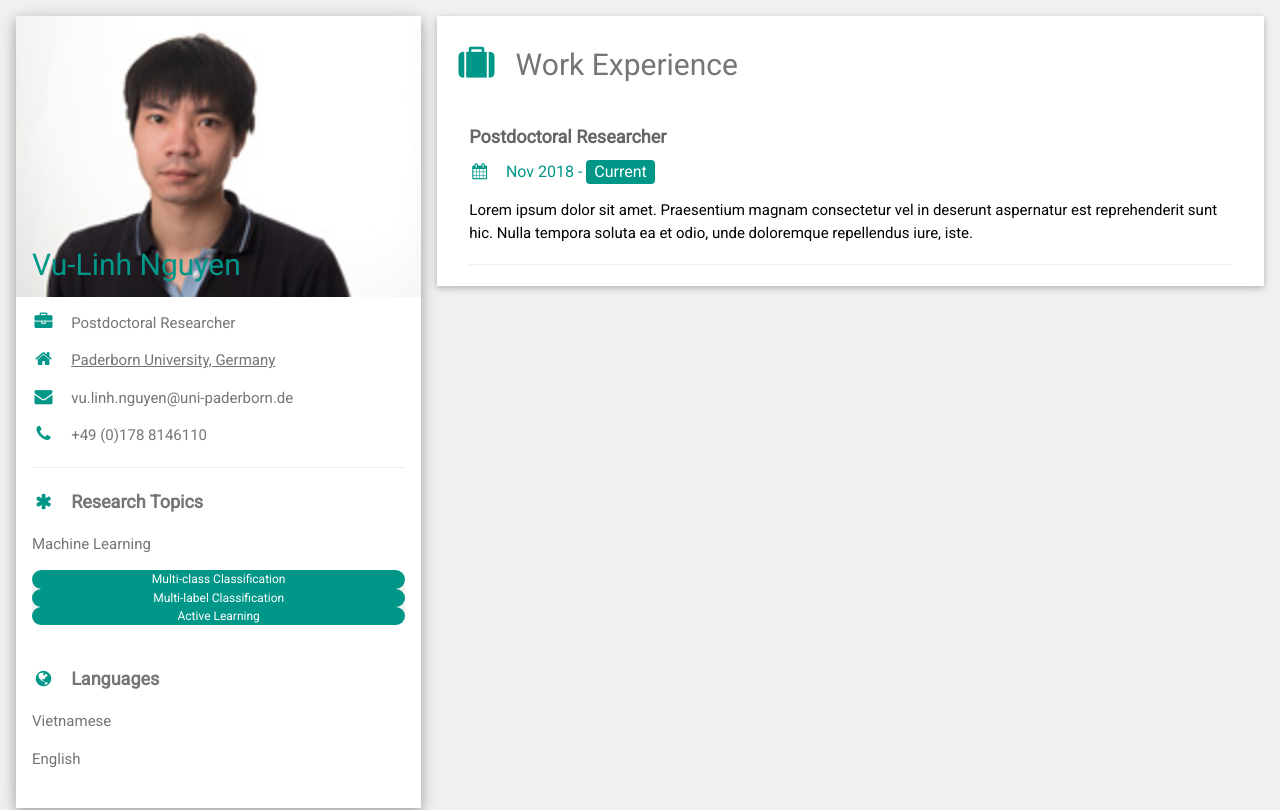
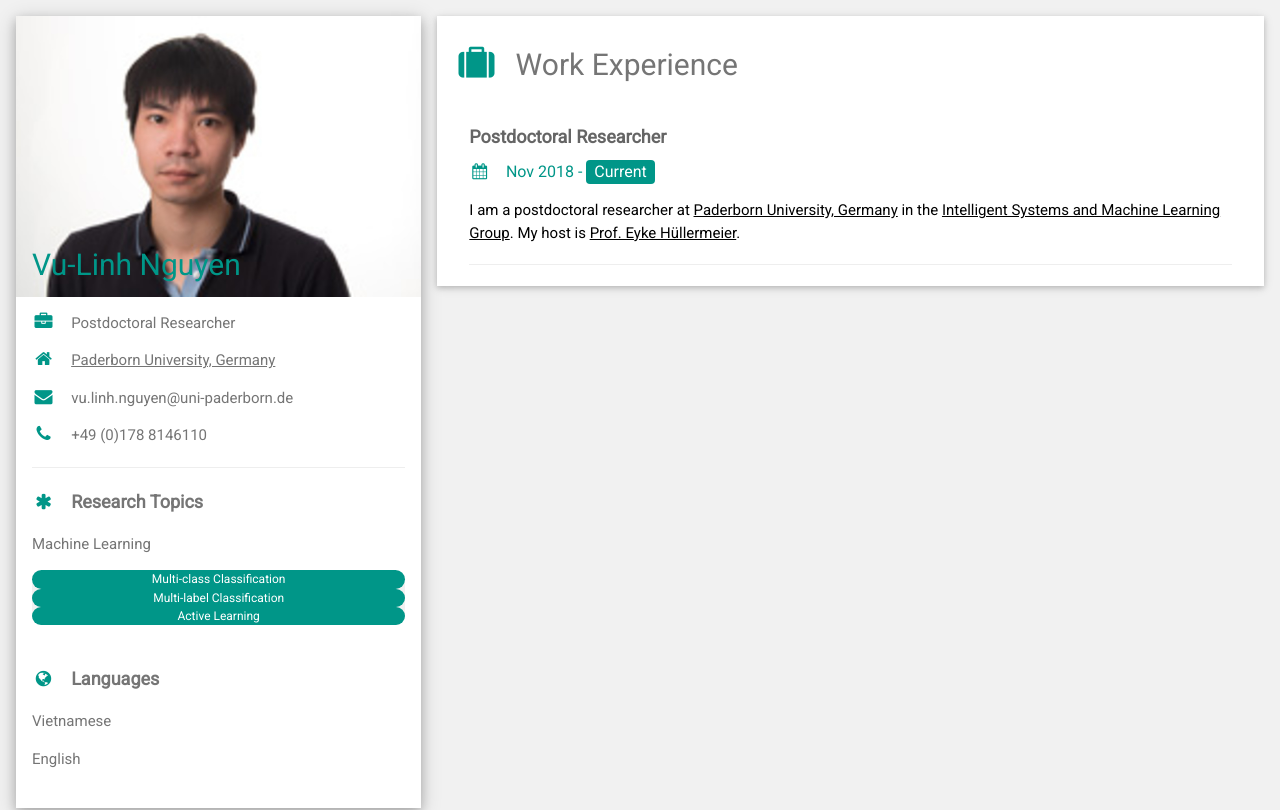
Before and after one commit to Vu-Linh/Vu-Linh.github.io, a plain HTML site: page index.html in a window 1280 px wide. Shown: the top 810 px of the page. Drawn offline with nearby package versions, Linux system fonts and the light colour scheme.

Commit message:
Update index.html

```diff
--- a/index.html
+++ b/index.html
@@ -84,7 +84,7 @@ html,body,h1,h2,h3,h4,h5,h6 {font-family: "Roboto", sans-serif}
         <div class="w3-container">
           <h5 class="w3-opacity"><b>Postdoctoral Researcher</b></h5>
           <h6 class="w3-text-teal"><i class="fa fa-calendar fa-fw w3-margin-right"></i>Nov 2018 - <span class="w3-tag w3-teal w3-round">Current</span></h6>
-          <p>Lorem ipsum dolor sit amet. Praesentium magnam consectetur vel in deserunt aspernatur est reprehenderit sunt hic. Nulla tempora soluta ea et odio, unde doloremque repellendus iure, iste.</p>
+          <p>I am a postdoctoral researcher at <a href="https://www.uni-paderborn.de/en/home/" target="_blank">Paderborn University, Germany</a> in the <a href="https://cs.uni-paderborn.de/is/" target="_blank">Intelligent Systems and Machine Learning Group</a>. My host is <a href="https://cs.uni-paderborn.de/index.php?id=60202" target="_blank">Prof. Eyke Hüllermeier</a>.</p>
           <hr>
         </div>
 
```
